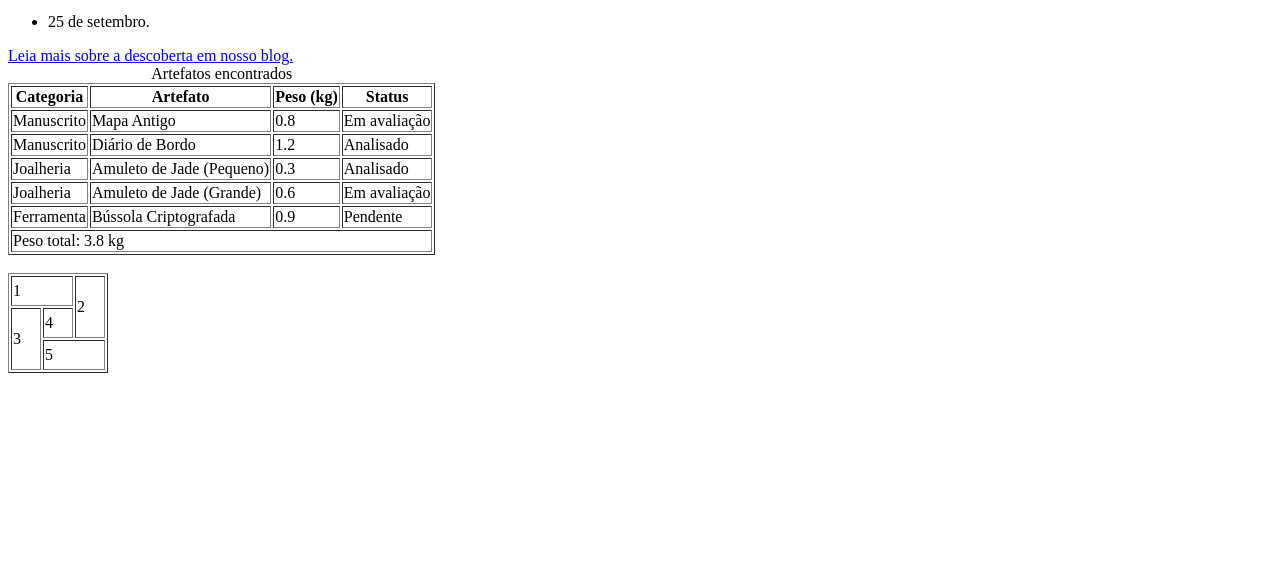
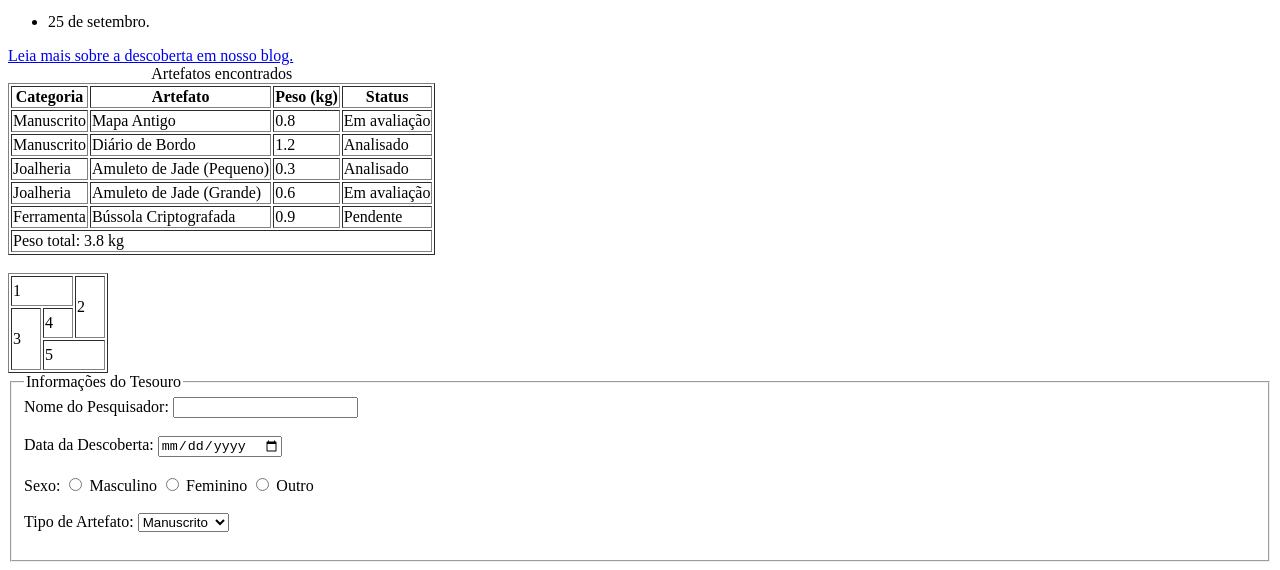
Before and after one commit to Marin-087/Marina, a plain HTML site: page blog/index.html in a window 1280 px wide. Shown: the part 485-1055 px from the top of the page. Before the commit the page ends 866 px from the top, so only its background shows below. Drawn offline with Linux system fonts and the light colour scheme.

Commit message:
formulario

```diff
--- a/blog/index.html
+++ b/blog/index.html
@@ -3,8 +3,8 @@
 
 <head>
   <meta charset="UTF-8">
-    <meta name="viewport" content ="width=device-width, initial-scale=1.0">
-    <meta name="authors"  content = " Marina Moraes">
+  <meta name="viewport" content="width=device-width, initial-scale=1.0">
+  <meta name="authors" content=" Marina Moraes">
   <title>Blog</title>
 
 </head>
@@ -19,12 +19,14 @@
   <ul>
     <li> Monte Sintaxe, 12.</li>
   </ul>
-    <img src="https://store-images.s-microsoft.com/image/apps.27117.68075501478625282.02e258f6-fed1-426c-9778-bcc9be92d9b5.da0f3410-85dd-46c4-89b9-2bca66d68367?q=90&w=480&h=270" alt="Imagem de Amsterdã" width="350"><br>
+  <img
+    src="https://store-images.s-microsoft.com/image/apps.27117.68075501478625282.02e258f6-fed1-426c-9778-bcc9be92d9b5.da0f3410-85dd-46c4-89b9-2bca66d68367?q=90&w=480&h=270"
+    alt="Imagem de Amsterdã" width="350"><br>
   <p>Data da descoberta:</p>
   <ul>
     <li> 25 de setembro.</li>
   </ul>
-    <a href = "blog.html" target="_blank"> Leia mais sobre a descoberta em nosso blog.</a>
+  <a href="blog.html" target="_blank"> Leia mais sobre a descoberta em nosso blog.</a>
   <br>
   <table border="1">
     <caption>Artefatos encontrados</caption>
@@ -90,5 +92,33 @@
       <td colspan="2">5</td>
     </tr>
   </table>
+
+  <form action="/submit_treasure_info" method="post">
+    <fieldset>
+      <legend>Informações do Tesouro</legend>
+      <label for="researcher_name">Nome do Pesquisador:</label>
+      <input type="text" id="researcher_name" name="researcher_name" required><br><br>
+
+      <label for="discovery_date">Data da Descoberta:</label>
+      <input type="date" id="discovery_date" name="discovery_date" required><br><br>
+
+      <label for="sexo">Sexo:</label>
+      <input type="radio" id="feminino" name="sexo" value="masculino">
+      <label for="masculino">Masculino</label>
+      <input type="radio" id="feminino" name="sexo" value="feminino">
+      <label for="feminino">Feminino</label>
+      <input type="radio" id="outro" name="sexo" value="outro">
+      <label for="outro">Outro</label><br><br>
+
+      <label for="artifact_type">Tipo de Artefato:</label>
+      <select id="artifact_type" name="artifact_type">
+        <option value="manuscrito">Manuscrito</option>
+        <option value="joalheria">Joalheria</option>
+        <option value="ferramenta">Ferramenta</option>
+      </select><br><br>
+    </fieldset>
+  </form>
+
 </body>
+
 </html>
```
Lines whose indentation alone changed are shown as unchanged.
